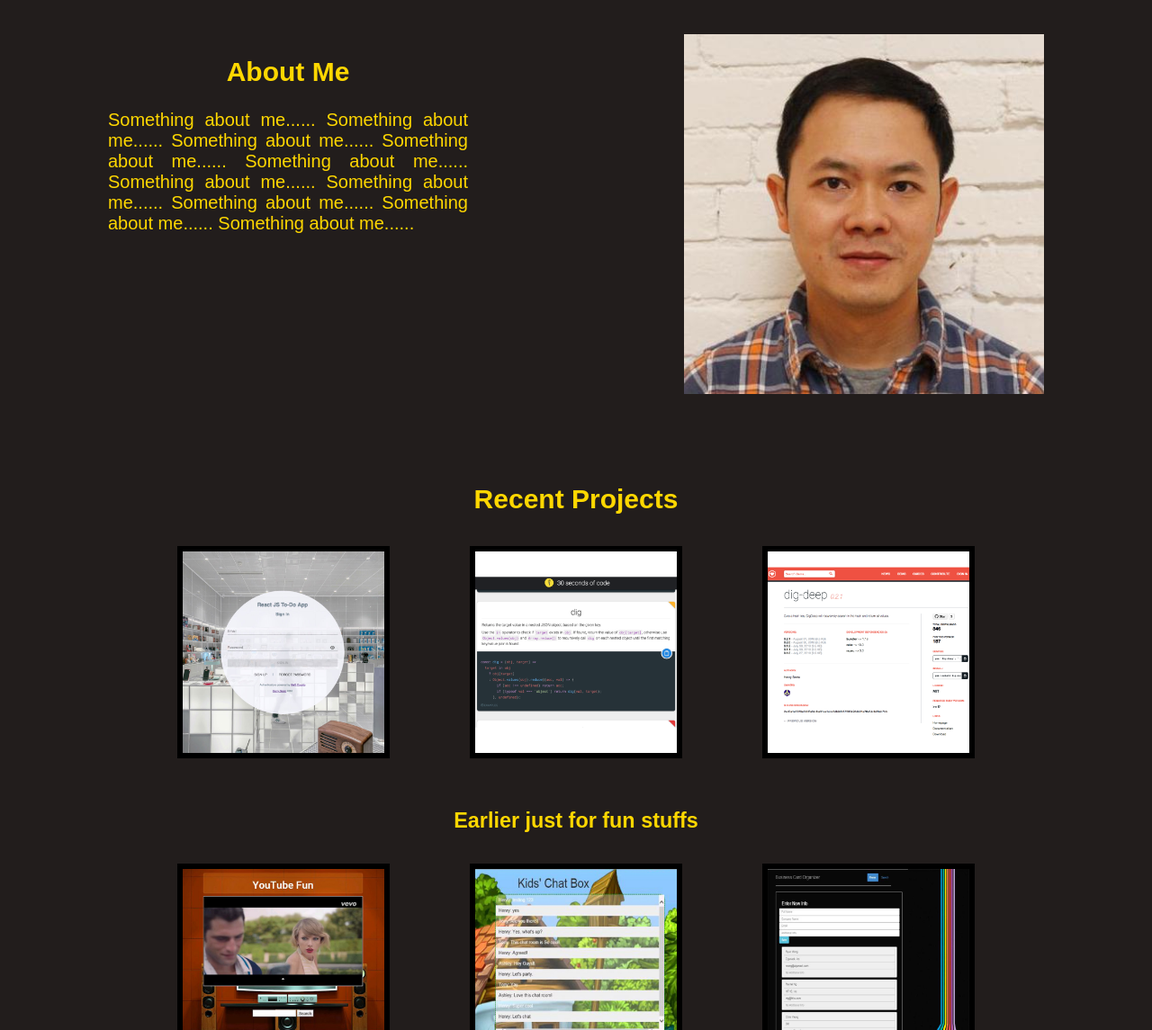
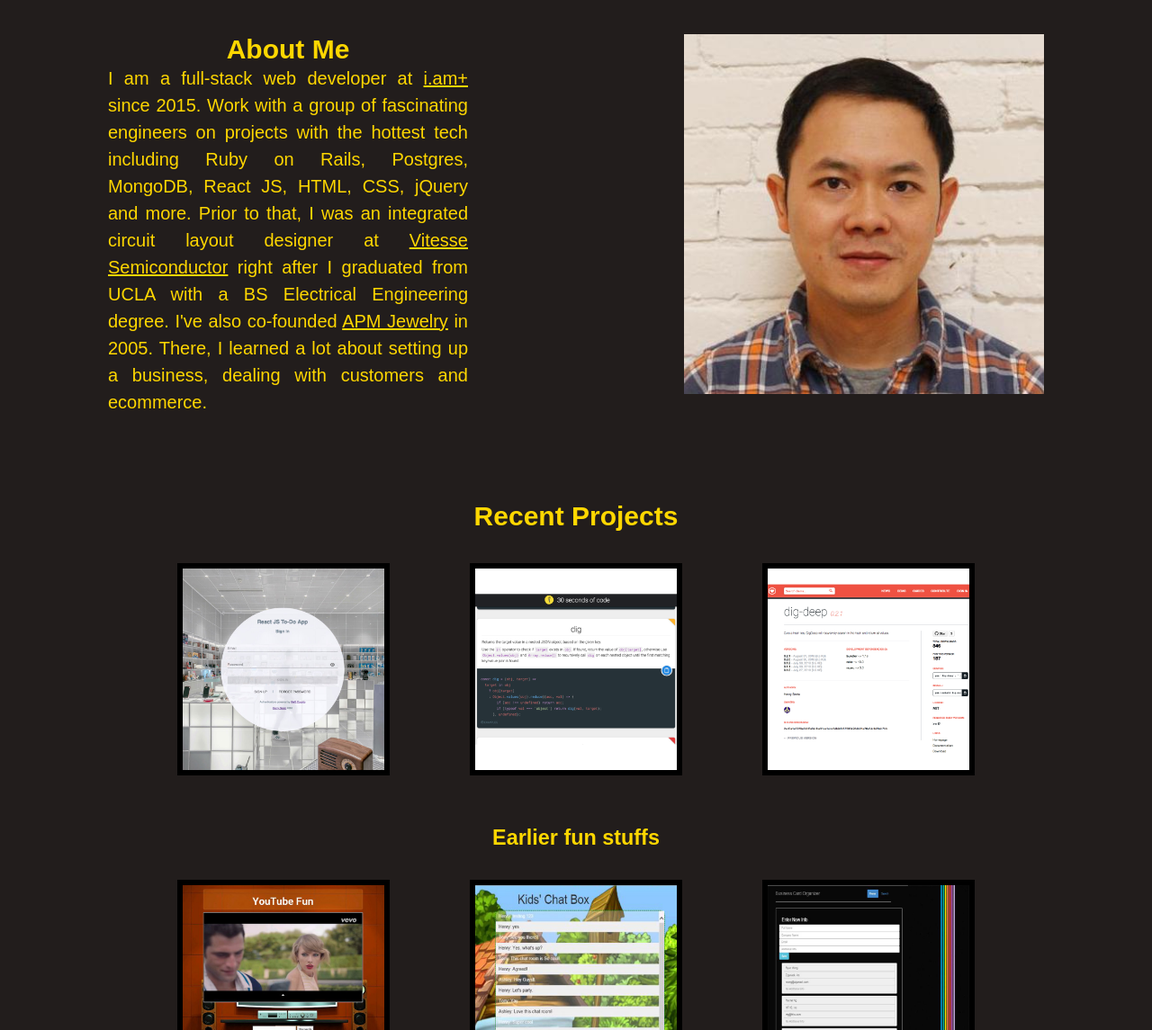
Before and after one commit to hszeto/henryszeto, a plain HTML site: page public/index.html in a window 1280 px wide. Shown: the part 880-2025 px from the top of the page at 90% size. Drawn offline with nearby package versions, Linux system fonts and the light colour scheme; some packages are replaced by stand-ins of ours; a web font is replaced by a local one.

Commit message:
update about me

```diff
--- a/public/css/style.css
+++ b/public/css/style.css
@@ -179,8 +179,13 @@ h1 {
 #aboutDetails{
   text-align: justify;
   text-justify: inter-word;
+  margin-top: -25px;
+  line-height: 1.5rem;
 }
-
+#aboutDetails a{
+  color: #FFD700;
+  text-decoration: underline;
+}
 /* Portfolio */
 .project-container{
   max-width: 974px;
--- a/public/index.html
+++ b/public/index.html
@@ -42,9 +42,9 @@
       <div class="spacer" id="about"></div>
         <div class="flex">
             <div class="about-section">
-              <h2>About Me</h2>
+              <h2 style="margin-top:0">About Me</h2>
               <div id="aboutDetails">
-                Something about me...... Something about me...... Something about me...... Something about me...... Something about me...... Something about me...... Something about me...... Something about me...... Something about me...... Something about me......
+                I am a full-stack web developer at <a href="https://www.iamplus.com" target="_blank">i.am+</a> since 2015. Work with a group of fascinating engineers on projects with the hottest tech including Ruby on Rails, Postgres, MongoDB, React JS, HTML, CSS, jQuery and more. Prior to that, I was an integrated circuit layout designer at <a href="https://en.wikipedia.org/wiki/Vitesse_Semiconductor" target="_blank">Vitesse Semiconductor</a> right after I graduated from UCLA with a BS Electrical Engineering degree. I've also co-founded <a href="https://www.apmbodyjewelry.com/" target="_blank">APM Jewelry</a> in 2005. There, I learned a lot about setting up a business, dealing with customers and ecommerce.
               </div>
             </div>
             <div class="about-section">
@@ -87,7 +87,7 @@
         </div>
       </div>
       <br />
-      <h3>Earlier just for fun stuffs</h3>
+      <h3>Earlier fun stuffs</h3>
       <div class="flex project-container">
         <div class="project">
           <a href="https://youtube-fun.herokuapp.com/" target="_blank">
```
